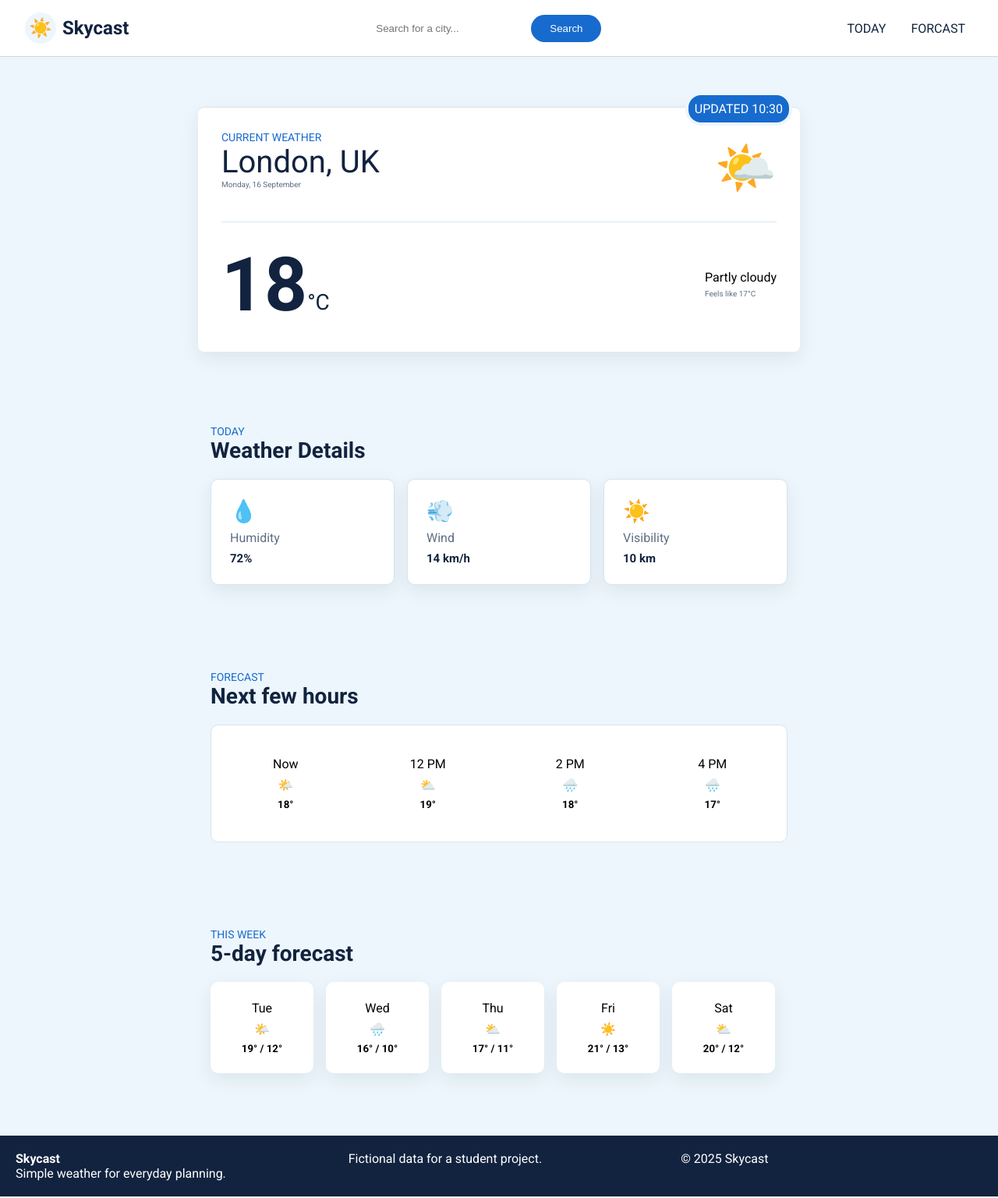
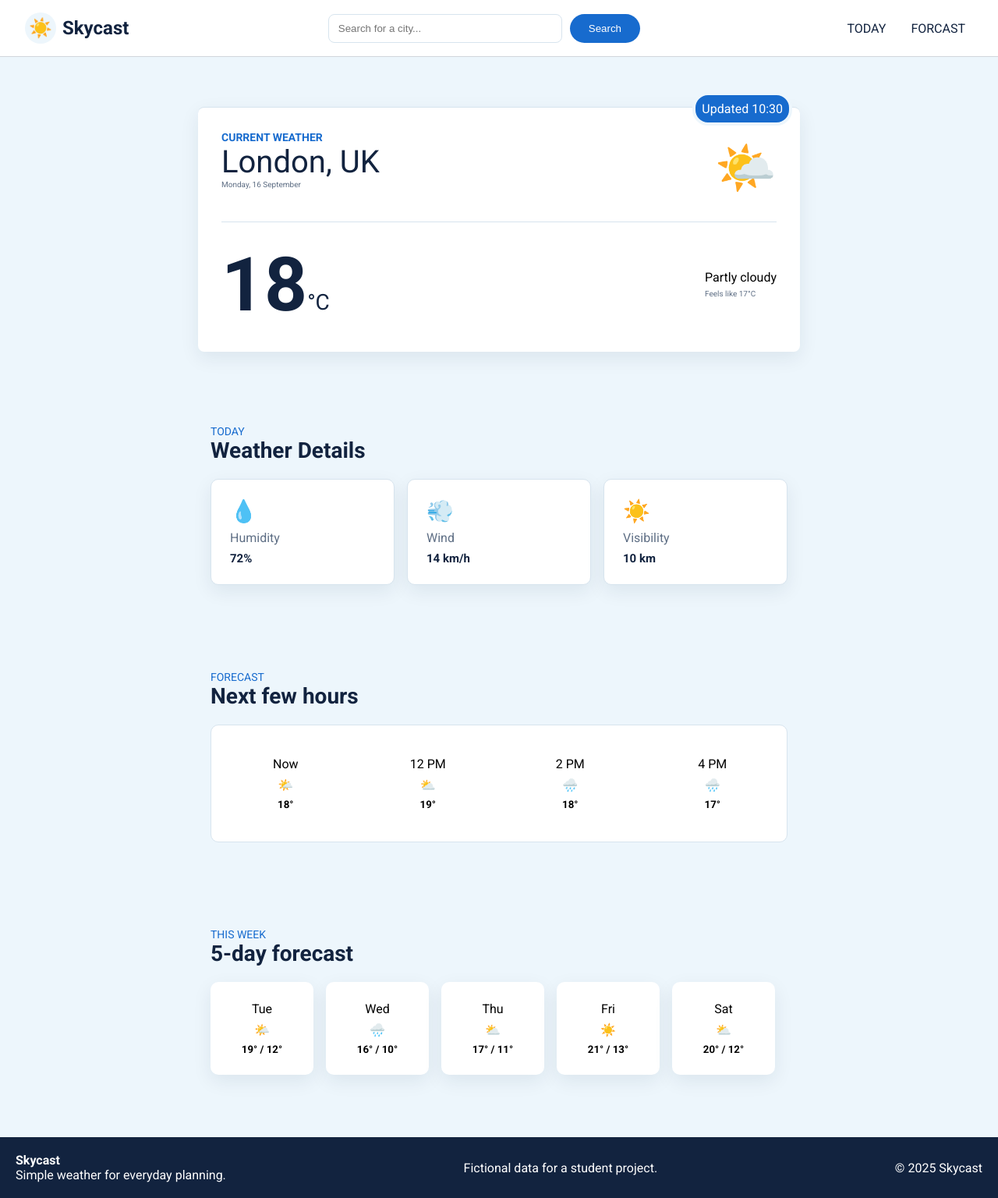
Before and after one commit to YumnaAlKindi/introduct_week3, a plain HTML site: page index.html in a window 1280 px wide. Shown: the whole page at 78% size. Drawn offline with Linux system fonts and the light colour scheme.

Commit message:
fixing the code 2

```diff
--- a/index.html
+++ b/index.html
@@ -32,7 +32,7 @@
             <div class="current-top">
 
                 <div class="current-info">
-                    <span>Current weather</span>
+                    <h3>Current weather</h3>
                     <p class="city">London, UK</p>
                     <small>Monday, 16 September</small>
                 </div>
--- a/style.css
+++ b/style.css
@@ -48,7 +48,8 @@ body {
   margin: 0;
   gap: 8;
   max-width: 300px;
-  border: 1px solid var(--color-border-blue);
+  width: 100%;
+  border: 1px solid var(--color-border-lblue);
   border-radius: 8px;
   padding-right: 16px;
   padding-left: 16px;
@@ -119,7 +120,7 @@ body {
   flex-direction: column;
 }
 
-.current span {
+.current h3 {
   font-style: bold;
   font-size: 14px;
   text-transform: uppercase;
@@ -178,10 +179,8 @@ body {
 
 /* update  */
 
-/*why*/
-.current .update {
+.update {
   position: absolute;
-  z-index: 1;
   right: 10px;
   top: -20px;
   background-color: var(--color-bright-blue);
@@ -246,11 +245,10 @@ body {
   font-size: 15px;
 }
 
-/* how ? */
 .weather-det:hover {
   transform: scale(1.05);
   border: 1px solid var(--color-border-hover);
-  box-shadow: 0px 8px 24px 0px #060c1514;
+  box-shadow: 0px 16px 30px 10px var(--color-box-shadow);
 }
 
 /* Forecast */
@@ -308,12 +306,14 @@ body {
   transition: all 0.18s;
   display: flex;
   margin-right: 16px;
+  border: 1px solid transparent;
   box-shadow: 0px 8px 24px 0px var(--color-box-shadow);
 }
 
 .weekfor-det:hover{
   transform: scale(1.05);
   border: 1px solid var(--color-border-hover);
+  box-shadow: 0px 16px 30px 10px var(--color-box-shadow);
 }
 
 /* Footer */
@@ -324,8 +324,9 @@ body {
 
 .footer-info {
   margin-top: 20px;
-  grid-template-columns: repeat(3, 1fr);
-  display: grid;
+  display: flex;
+  justify-content: space-between;
+  align-items: center;
   border-radius: 10px;
 }
 
```
